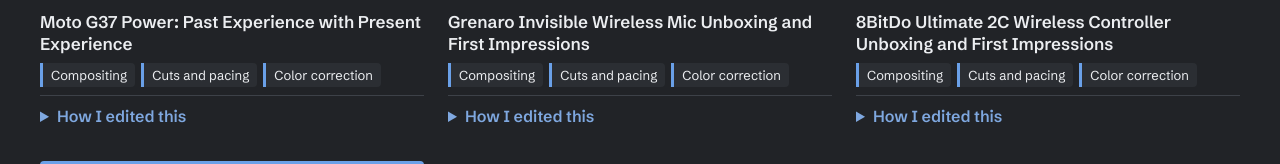
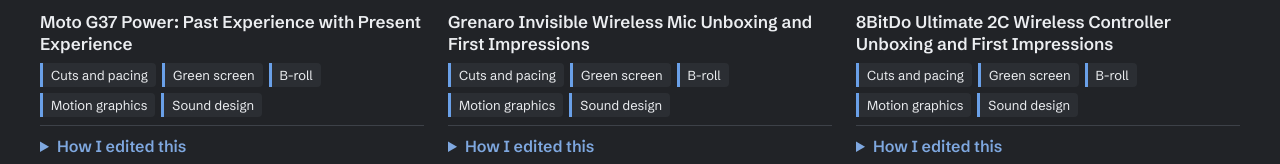
Before and after one commit to TanishqT7/tanishqt7.github.io, an Astro site: page /work/talking-head in a window 1280 px wide. Shown: the part 659-823 px from the top of the page. Built offline with nearby package versions, Linux system fonts and the light colour scheme; Astro itself is replaced by a stand-in of ours; grey boxes are pictures that could not be loaded.

Commit message:
Videos edit types update

```diff
--- a/src/content/videos/8BitDo-2C-Unboxing.md
+++ b/src/content/videos/8BitDo-2C-Unboxing.md
@@ -2,7 +2,7 @@
 title: "8BitDo Ultimate 2C Wireless Controller Unboxing and First Impressions"
 youtubeId: "NtpO4eUoTEU"
 categories: ["talking-head", "motion-graphics"]
-edits: ["Compositing", "Cuts and pacing", "Color correction"]
+edits: ['Cuts and pacing', 'Green screen', 'B-roll', 'Motion graphics', 'Sound design']
 # Home page slot per category (1 = first). Delete a line to keep it off the home page.
 homepage:
   talking-head: 3
--- a/src/content/videos/Grenaro-Wireless-Mic-Unboxing.md
+++ b/src/content/videos/Grenaro-Wireless-Mic-Unboxing.md
@@ -2,7 +2,7 @@
 title: "Grenaro Invisible Wireless Mic Unboxing and First Impressions"
 youtubeId: "pF5aM6Cn520"
 categories: ["talking-head", "motion-graphics"]
-edits: ["Compositing", "Cuts and pacing", "Color correction"]
+edits: ['Cuts and pacing', 'Green screen', 'B-roll', 'Motion graphics', 'Sound design']
 # Home page slot per category (1 = first). Delete a line to keep it off the home page.
 homepage:
   talking-head: 2
--- a/src/content/videos/Moto-G37-Power.md
+++ b/src/content/videos/Moto-G37-Power.md
@@ -2,7 +2,7 @@
 title: "Moto G37 Power: Past Experience with Present Experience"
 youtubeId: "yA1mLTNlKs4"
 categories: ["talking-head", "motion-graphics"]
-edits: ["Compositing", "Cuts and pacing", "Color correction"]
+edits: ['Cuts and pacing', 'Green screen', 'B-roll', 'Motion graphics', 'Sound design']
 # Home page slot per category (1 = first). Delete a line to keep it off the home page.
 homepage:
   talking-head: 1
--- a/src/content/videos/evofox-phantom-air.md
+++ b/src/content/videos/evofox-phantom-air.md
@@ -2,7 +2,7 @@
 title: "EvoFox Phantom Air Review"
 youtubeId: "nJe0C1vGKVQ"
 categories: ["talking-head", "motion-graphics"]
-edits: ["Compositing", "Cuts and pacing", "Color correction"]
+edits: ['Cuts and pacing', 'Green screen', 'Text animation', 'B-roll', 'Motion graphics', 'Sound design']
 # Home page slot per category (1 = first). Delete a line to keep it off the home page.
 homepage:
 #   talking-head: 1
```
